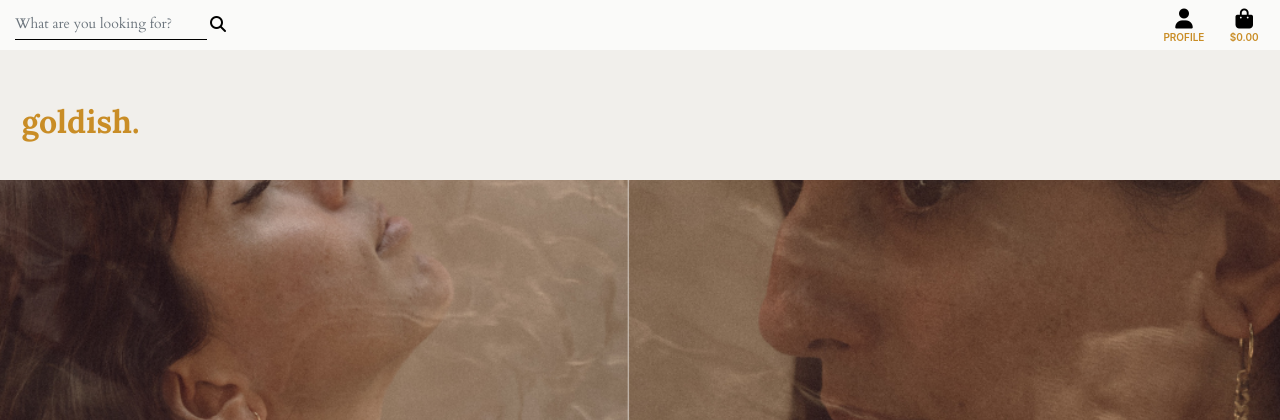
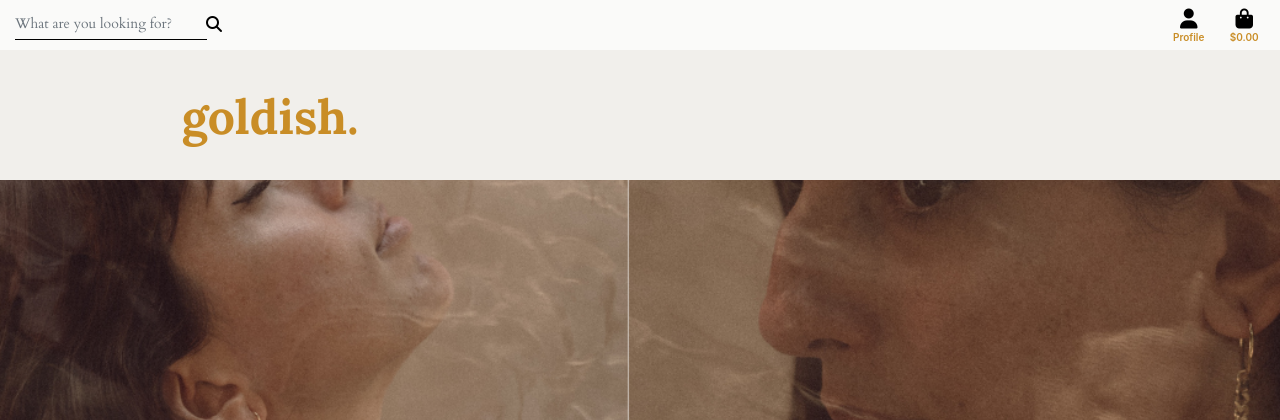
Before and after one commit to kristinabog/goldish, a Django app: page / in a window 1280 px wide. Shown: the top 420 px of the page. Run offline with Django 3.2, Linux system fonts and the light colour scheme; some libraries are stand-ins or nearby versions.

Commit message:
Edited styling for logo

```diff
--- a/static/css/base.css
+++ b/static/css/base.css
@@ -4,26 +4,11 @@ html {
     background-color: #fafaf9;
 }
 
-/* from Bulma */
+/* navbar */
+
 .fas,
 .far {
     color: black;
-}
-
-.home-container {
-    background: url('/media/home-img1.png') no-repeat center center fixed;
-    background-size: cover;
-
-    height: 100vh;
-}
-
-.icon {
-    align-items: center;
-    display: inline-flex;
-    justify-content: center;
-    height: 1.5rem;
-    width: 1.5rem;
-    color: #c98d26;
 }
 
 .search-bar {
@@ -53,22 +38,10 @@ html {
     font-size: 10px;
     color: #c98d26;
     font-weight: 600;
-    text-transform: uppercase;
 }
 
 .nav-link {
     padding: 0.4rem 0.4rem 0rem 0.4rem;
-}
-
-.logo-link {
-    width: fit-content;
-    font-family: 'Lora';
-    font-size: 3rem;
-    color: #c98d26;
-}
-
-.uppercase {
-    text-transform: uppercase;
 }
 
 #navbar-1 {
@@ -80,6 +53,32 @@ html {
     background-color: rgb(241, 239, 235);
     height: 130px;
 }
+
+.logo-link {
+    width: fit-content;
+    padding-bottom: 10px;
+}
+
+#logo-col {
+    margin-left: 10rem;
+}
+
+#logo {
+    font-family: 'Lora';
+    font-size: 3rem;
+    color: #c98d26;
+}
+
+
+/* home */
+
+.home-container {
+    background: url('/media/home-img1.png') no-repeat center center fixed;
+    background-size: cover;
+
+    height: 100vh;
+}
+
 
 /* -------------------------------- Media Queries */
 
--- a/templates/base.html
+++ b/templates/base.html
@@ -92,9 +92,9 @@
         </div>
     </div>
     <div id="navbar-2" class="row pt-lg-2 d-none d-lg-flex">
-        <div class="col-12 col-lg-4 my-auto py-1 py-lg-0 text-center text-lg-left">
+        <div class="col-12 col-lg-4 my-auto text-center" id="logo-col">
             <a href="{% url 'home' %}" class="nav-link logo-link">
-                <h2 class="logo-font text-black my-0"><strong>goldish.</strong></h2>
+                <h2 class="my-0" id="logo"><strong>goldish.</strong></h2>
             </a>
         </div>
     </div>
```
